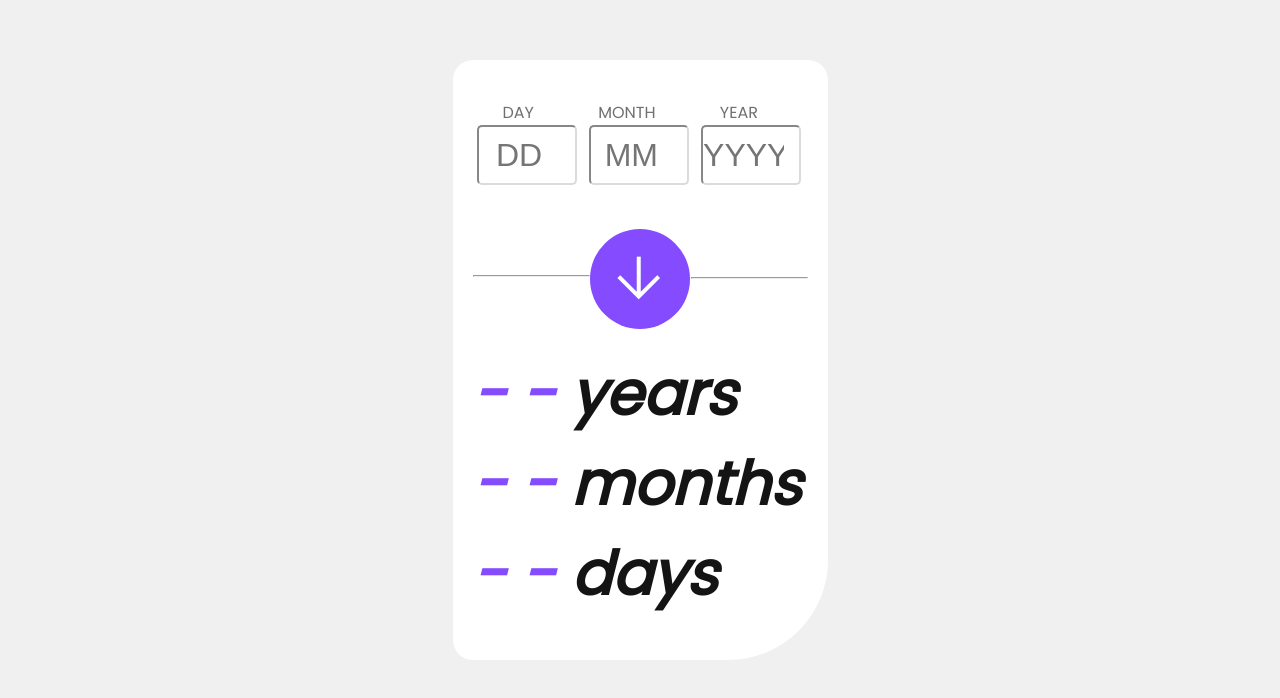
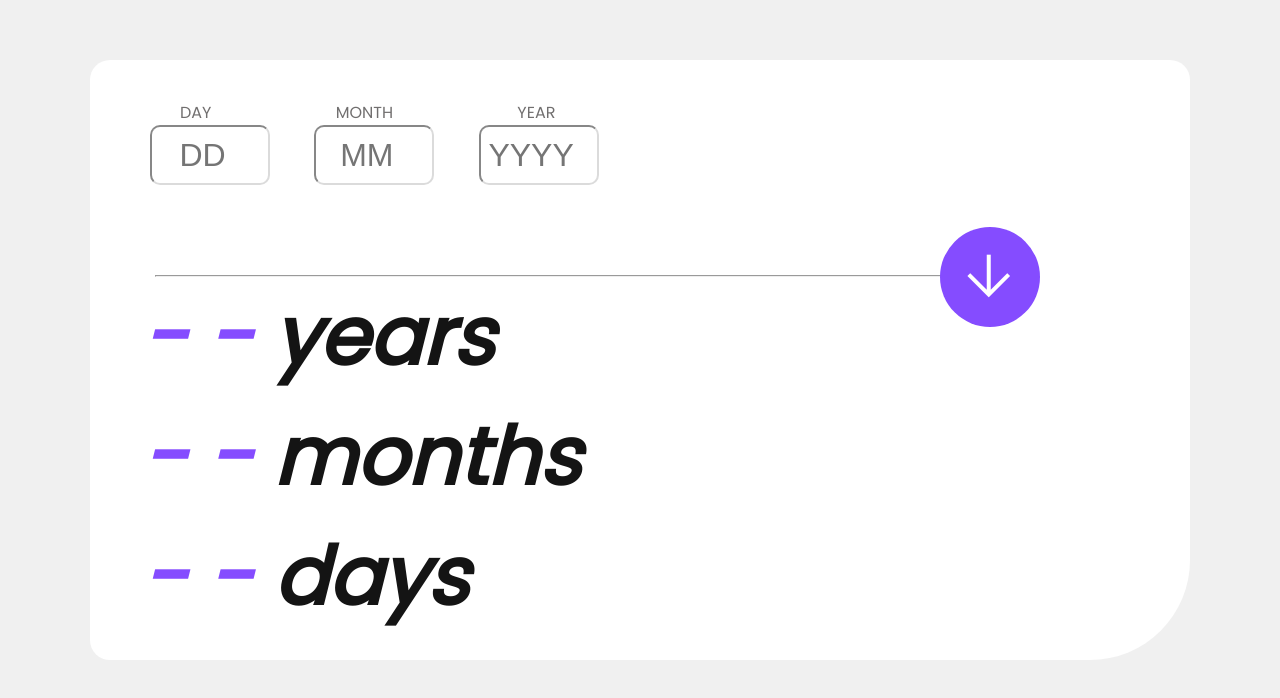
Before and after one commit to buaretti/age-calculator, a plain HTML site: page index.html in a window 1280 px wide. Drawn offline with nearby package versions, Linux system fonts and the light colour scheme.

Commit message:
media-queries

```diff
--- a/styles/geral.css
+++ b/styles/geral.css
@@ -28,12 +28,15 @@ main{
     border-radius: 20px 20px 100px 20px;
     padding: 20px;
     padding-top: 40px ;
+
+    transition: width 0.3s, height 0.3s;
+    transition-timing-function: ease;
 }
 
 main > section > p > input{
     width: 100px;
     height: 60px;
-    border-radius: 5px;
+    border-radius: 10px;
     border-color: hsl(0, 0%, 86%);
     font-size: 32px;
     margin: 0px 4px 30px 4px;
@@ -43,7 +46,7 @@ main > section > p > input{
 section#data label{
     font-size: 1em;
     color: hsl(0, 1%, 44%);
-    margin: 0px 30px 0px 30px;
+    margin: 0px 26px 0px 35px;
 }
 
 section#return{
--- a/styles/mq.css
+++ b/styles/mq.css
@@ -1 +1,141 @@
 @charset "UTF-8";
+
+@media only screen and (min-width: 768px){
+    /*tablet*/
+
+    main{
+        width: 700px;
+        height: 600px;
+    }
+
+    hr#dir{
+        transform: translate(380px, 60px);
+        width: 280px;
+    }
+
+    hr#esq{
+        width: 280px;
+    }
+
+    main > section > p > input{
+        width: 120px;
+        height: 60px;
+        border-radius: 10px;
+        border-color: hsl(0, 0%, 86%);
+        font-size: 32px;
+        margin: 0px 45px 30px 45px;
+        text-align: center;
+    }
+
+    section#data label{
+        font-size: 1em;
+        color: hsl(0, 1%, 44%);
+        margin: 0px 80px 0px 85px;
+    }
+
+    section#return{
+        font-size: 70px;
+        font-weight: bolder;
+        font-style: italic;
+        color: hsl(0, 0%, 8%);
+        text-align: center;
+    }
+
+    @media only screen and (min-width: 992px){
+        /*desktop*/
+
+        main{
+            width: 900px;
+            height: 600px;
+        }
+
+        hr#dir{
+            display: none;
+        }
+
+        hr#esq{
+            width: 780px;
+            margin-left: 45px;
+        }
+
+        main > section > p > input{
+            width: 120px;
+            height: 60px;
+            border-radius: 10px;
+            border-color: hsl(0, 0%, 86%);
+            font-size: 32px;
+            margin: 0px 20px 30px 20px;
+            text-align: center;
+            transform: translate(20px, 0px);
+        }
+
+        section#data label{
+            font-size: 1em;
+            color: hsl(0, 1%, 44%);
+            margin: 0px 50px 0px 70px;
+        }
+
+        section#return{
+            font-size: 80px;
+            font-weight: bolder;
+            font-style: italic;
+            color: hsl(0, 0%, 8%);
+            text-align: left;
+            transform: translate(32px, -70px)
+        }
+
+        #bola{
+            transform: translateX(350px);
+        }
+
+    }
+
+    @media only screen and (min-width: 1200px){
+        /*large-desktops*/
+
+        main{
+            width: 1100px;
+            height: 600px;
+        }
+
+        hr#dir{
+            display: none;
+        }
+
+        hr#esq{
+            width: 800px;
+            margin-left: 45px;
+        }
+
+        main > section > p > input{
+            width: 120px;
+            height: 60px;
+            border-radius: 10px;
+            border-color: hsl(0, 0%, 86%);
+            font-size: 32px;
+            margin: 0px 20px 30px 20px;
+            text-align: center;
+            transform: translate(20px, 0px);
+        }
+
+        section#data label{
+            font-size: 1em;
+            color: hsl(0, 1%, 44%);
+            margin: 0px 50px 0px 70px;
+        }
+
+        section#return{
+            font-size: 80px;
+            font-weight: bolder;
+            font-style: italic;
+            color: hsl(0, 0%, 8%);
+            text-align: left;
+            transform: translate(32px, -70px)
+        }
+
+        #bola{
+            transform: translateX(350px);
+        }
+    }
+
+}
```
